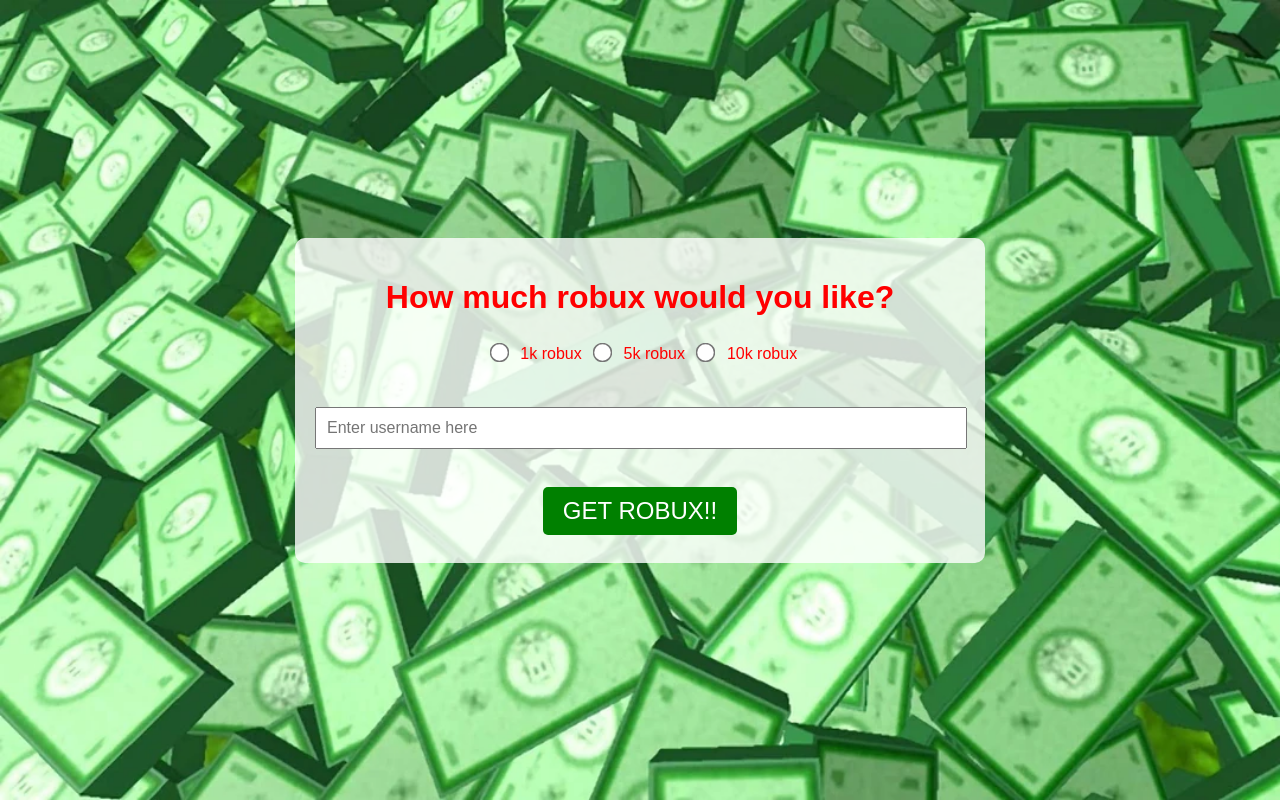
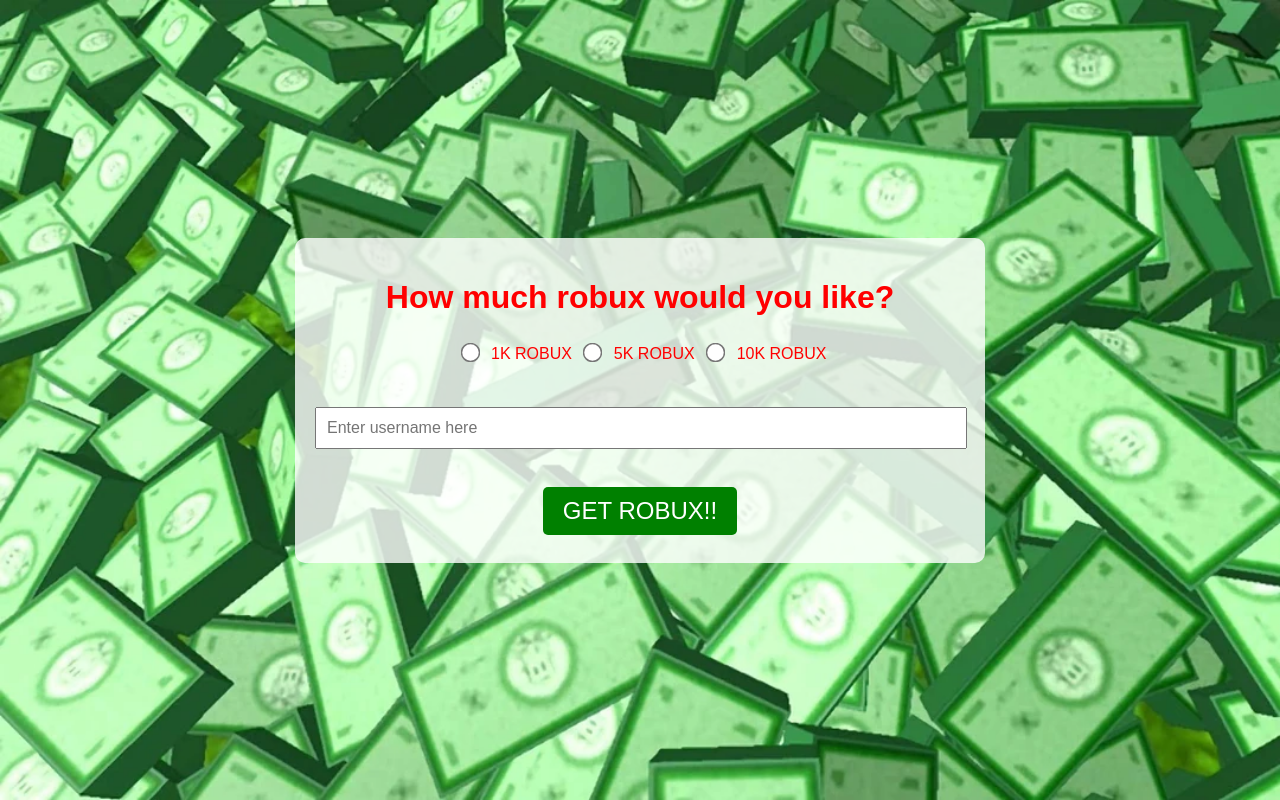
Before and after one commit to heufhie/freerobux.github.io, a plain HTML site: page index.html in a window 1280 px wide. Drawn offline with Linux system fonts and the light colour scheme.

Commit message:
Update index.html

```diff
--- a/index.html
+++ b/index.html
@@ -79,11 +79,11 @@
         <h1 id="bomb">How much robux would you like?</h1>
         <section id="section">
             <input type="radio" id="robux1000" name="card" />
-            <label for="robux1000">1k robux</label>
+            <label for="robux1000">1K ROBUX</label>
             <input type="radio" id="robux5000" name="card" />
-            <label for="robux5000">5k robux</label>
+            <label for="robux5000">5K ROBUX</label>
             <input type="radio" id="robux10000" name="card" />
-            <label for="robux10000">10k robux</label>
+            <label for="robux10000">10K ROBUX</label>
             <br><br>
             <input type="text" id="input" placeholder="Enter username here" />
             <br><br>
```
